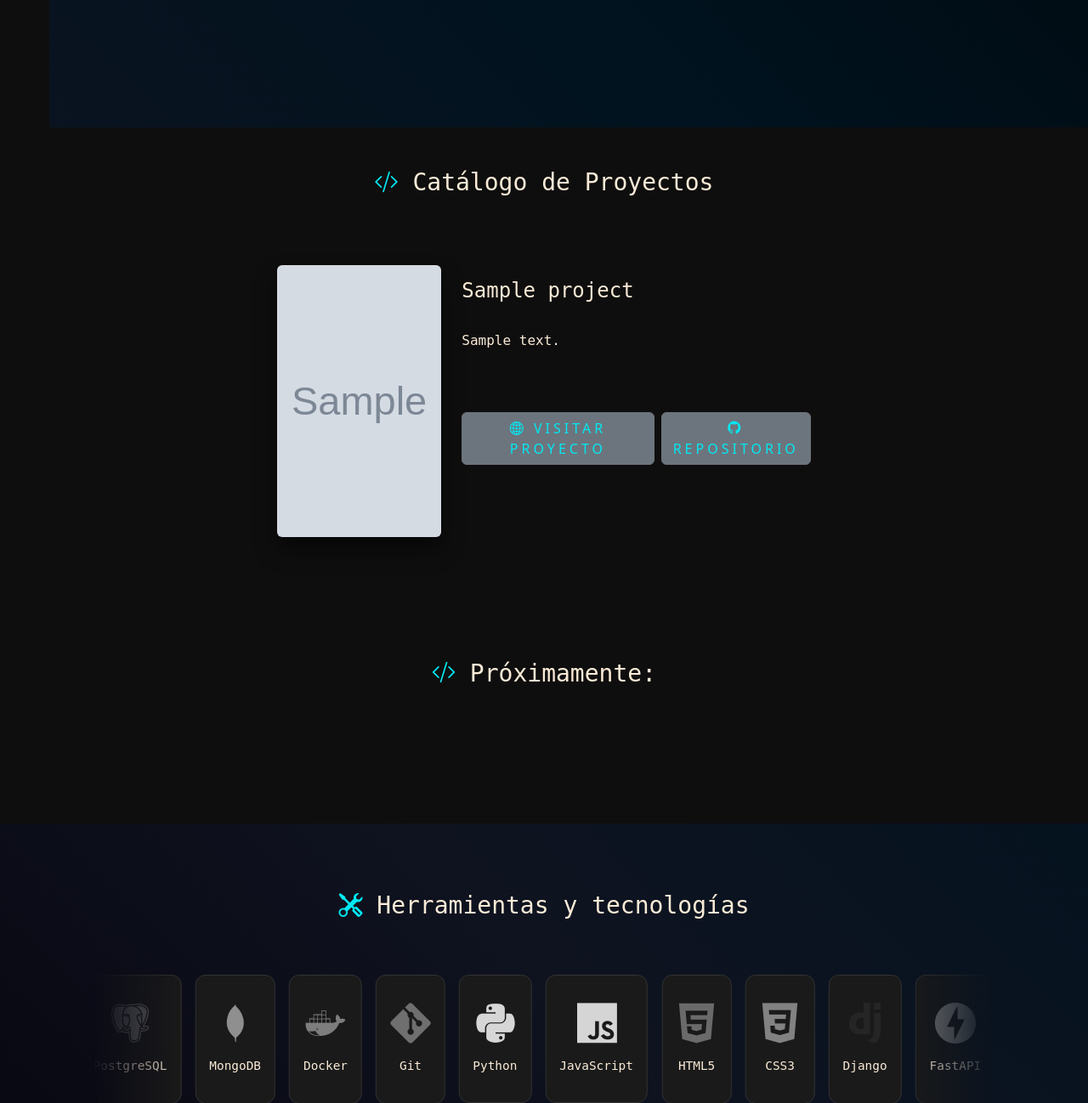
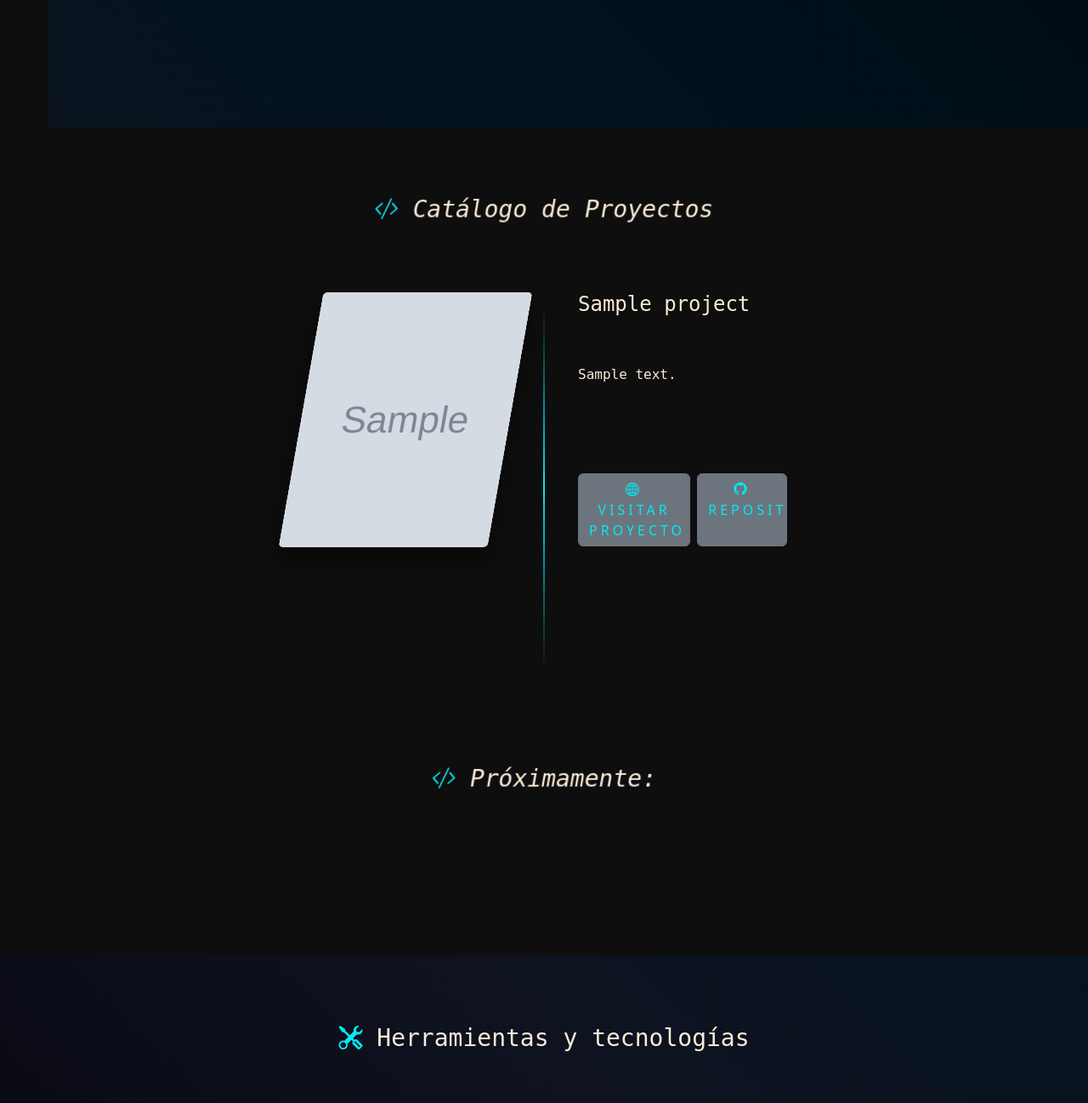
Before and after one commit to wardazeroth/portfolio, a Django app: template templates/index.html in a window 1280 px wide. Shown: the part 583-1881 px from the top of the page at 85% size. Run offline with Django 3.2, Linux system fonts and the light colour scheme; the template is opened without the code that fills it: most values are stand-ins (such as "Sample title", 1, 10 or a date in 2020); grey boxes marked "Sample" are stand-in pictures; some libraries are stand-ins or nearby versions.

Commit message:
feat: timeline en seccion proyectos

```diff
--- a/static/css/style.css
+++ b/static/css/style.css
@@ -730,6 +730,68 @@ figure:hover .capa h3 {
 	margin-bottom: 5rem;
 }
 
+#finalizados, #in_progress {
+    position: relative;
+    padding: 2rem 0;
+}
+
+#finalizados::before {
+    content: '';
+    position: absolute;
+    left: 50%;
+    top: 10rem;
+    bottom: 0;
+    width: 2px;
+    background: linear-gradient(to bottom, transparent, #03e9f4, transparent);
+    transform: translateX(-50%);
+}
+
+/* Ajuste de las tarjetas para el Timeline */
+.timeline-item {
+    display: flex;
+    align-items: center; /* Centrado vertical del contenido */
+    justify-content: center;
+    min-height: 400px; /* Opcional: para asegurar un tamaño mínimo consistente */
+    margin-bottom: 4rem;
+    position: relative;
+}
+
+/* Forzamos que cada bloque ocupe el 50% para que la división sea exacta */
+.timeline-img, .timeline-content {
+    flex: 0 0 50%;
+    max-width: 50%;
+    padding: 0 40px;
+}
+
+/* Estilo para las fotos para que se vean como en tu referencia */
+.timeline-img figure {
+    width: 100%;
+    height: auto;
+    max-width: 400px;
+	height: 300px;
+    margin: 0 auto;
+    border-radius: 5px;
+	transform: skewX(-10deg);
+	object-fit: cover;
+}
+
+/* Centrado de textos */
+.timeline-content {
+    display: flex;
+    flex-direction: column;
+    justify-content: center;
+    text-align: left;
+}
+
+/* Inversión para el zigzag (Alternancia) */
+.timeline-item:nth-child(even) {
+    flex-direction: row-reverse;
+}
+
+.timeline-item:nth-child(even) .timeline-content {
+    text-align: right;
+}
+
 main {
 	margin-bottom: 10rem;
 }
@@ -832,7 +894,7 @@ section h3 {
     border-radius: 4px;
 
     box-shadow: 0 8px 32px rgba(0, 0, 0, 0.3);
-    padding: 40px 40px 0 40px;
+    padding: 40px 0 0 0;
 }
 
 .wrapper-cards::before {
@@ -858,6 +920,7 @@ section h3 {
 .card-content {
     position: relative;
     z-index: 1;
+	margin-bottom: 7rem;
 }
 
 .wrapper-cards > * {
--- a/templates/index.html
+++ b/templates/index.html
@@ -30,8 +30,8 @@
             <div class="col-md-6">
                 <section>
                     <section id="finalizados" class="mt-5">
-                            <div class="autoShow">
-                                <h3><i class="bi bi-code-slash" style="color: #03e9f4!important;"></i>    Catálogo de Proyectos</h3>
+                            <div class="autoShow2">
+                                <h3 class="catalogo"><i class="bi bi-code-slash" style="color: #03e9f4!important;"></i>    Catálogo de Proyectos</h3>
                             </div>
                             <div class="row d-flex justify-content-center flex-wrap">
                             {%if projects%}
@@ -41,7 +41,7 @@
                                     <div class="{% cycle 'normal-row' 'reverse-row' %}">
                                         <div class="card-content">
                                             <div class="row mb-5 {% cycle '' 'flex-row-reverse' %}">
-                                                    <div class="col-md-4 d-flex justify-content-center">
+                                                    <div class="timeline-img">
                                                         <figure class="openModalButton"
                                                             data-bs-toggle="modal"
                                                             data-bs-target="#myModal"
@@ -60,7 +60,7 @@
                                                         </figure>
                                                     </div>
 
-                                                    <div class="col-md-8 mt-3">
+                                                    <div class="timeline-content">
                                                         <h4>{{project.titulo}}</h4>
                                                         <p class="mt-4">{{project.descripcion}}<p>
                                                         <div class="tech-icons">
@@ -87,7 +87,7 @@
                     </section>
 
                     <section id="in_progress">
-                        <div class="autoShow">
+                        <div class="autoShow2">
                             <h3><i class="bi bi-code-slash" style="color: #03e9f4!important;"></i>    Próximamente:</h3>
                         </div>
                         <div class="row d-flex justify-content-center">
@@ -315,13 +315,14 @@
 {% block js %}
 <script>
     document.addEventListener('DOMContentLoaded', () => {
-        const targets = document.querySelectorAll('.autoShow')
+        const targets = document.querySelectorAll('.autoShow2')
         const observer = new IntersectionObserver((entries) => {
             entries.forEach(entry => {
                 if (entry.isIntersecting) {
                     anime({
                         targets: entry.target,
                         opacity: [0, 1],
+                        skewX: [-10, -10],
                         translateY: [100, 0],
                         duration: 1000,
                         easing: 'easeOutQuart',
@@ -339,30 +340,28 @@
         targets.forEach(el => observer.observe(el));
     });
 
+
         document.addEventListener('DOMContentLoaded', () => {
-        const targets = document.querySelectorAll('.autoShow2')
+        const targets = document.querySelectorAll('.autoShow')
         const observer = new IntersectionObserver((entries) => {
             entries.forEach(entry => {
                 if (entry.isIntersecting) {
+                    const isEven = entry.target.matches(':nth-child(even)');
+
                     anime({
                         targets: entry.target,
                         opacity: [0, 1],
-                        translateY: [100, 0],
-                        skewX: [-10, -10],
-                        duration: 1000,
-                        easing: 'easeOutQuart',
-                        complete: function(anim) {
-                            entry.target.style.transform = '';
-                            entry.target.style.filter = 'none';
-
+                        translateX: isEven ? [100, 0] : [-100, 0],
+                        duration: 1200,
+                        easing: 'easeOutQuart'
+                    });
+                    observer.unobserve(entry.target);
+                            observer.unobserve(entry.target);
                         }
                     });
-                    observer.unobserve(entry.target);
-                }
-            });
-        }, { threshold: 0.2 });
+                }, { threshold: 0.2 });
 
         targets.forEach(el => observer.observe(el));
     });
 </script>
-{% endblock %}
+{% endblock %}ññ
```
